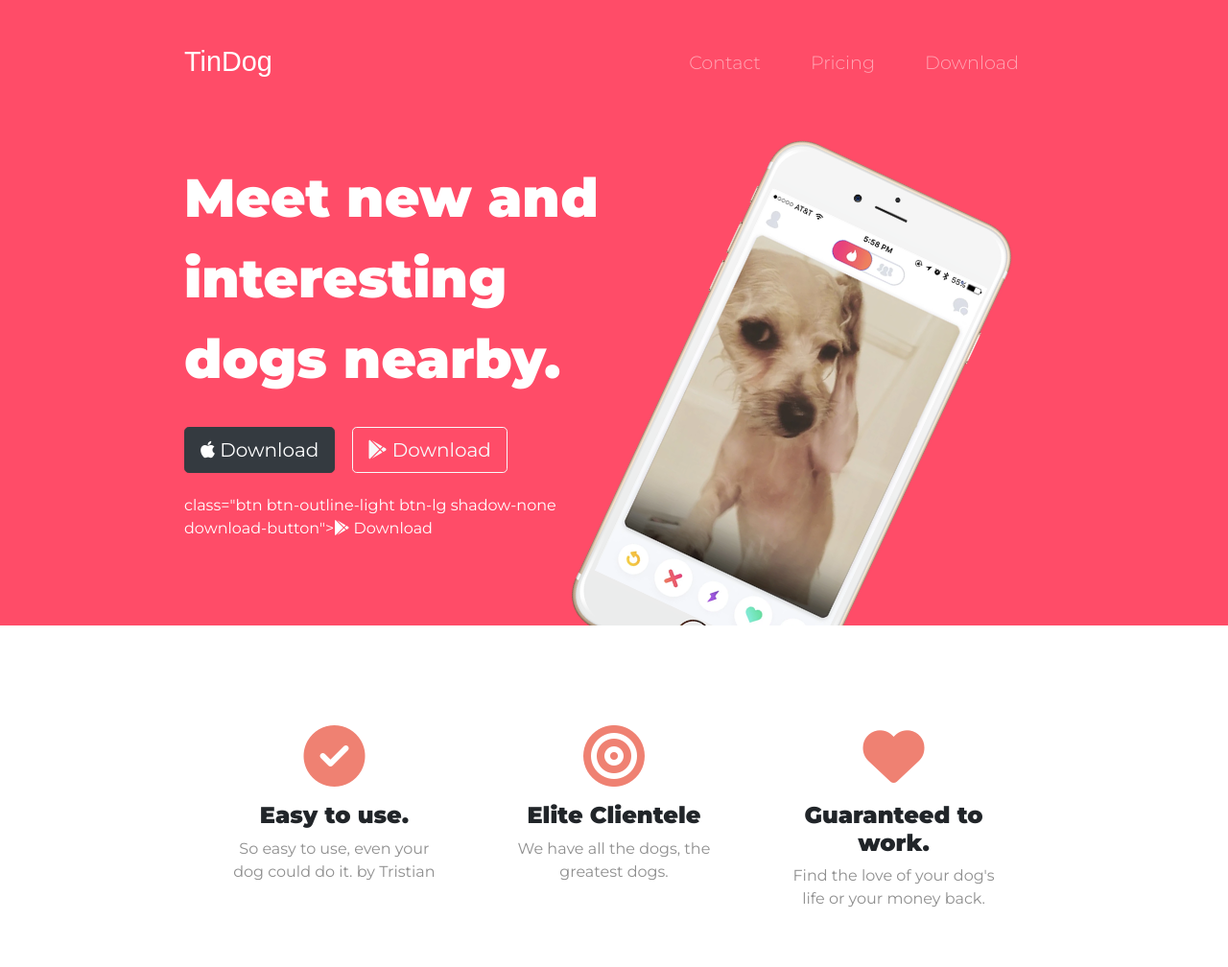
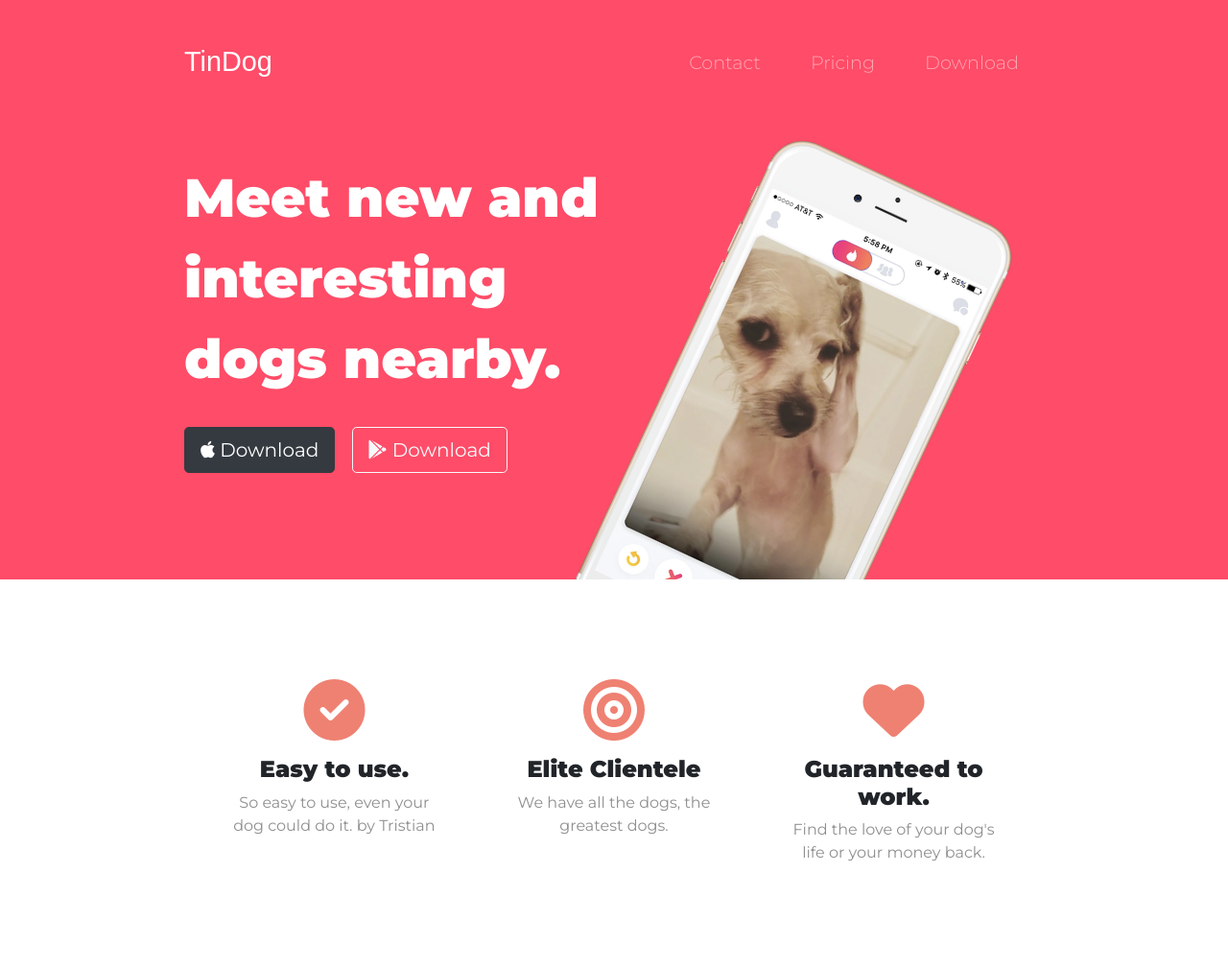
Before and after one commit to WOZ1906/TinDog, a plain HTML site: page index.html in a window 1280 px wide. Shown: the top 1008 px of the page at 96% size. Drawn offline with nearby package versions, Linux system fonts and the light colour scheme.

Commit message:
bug fix 0.2
button remaining bug fixes 2nd attempt fixing the google play button.

```diff
--- a/index.html
+++ b/index.html
@@ -56,7 +56,7 @@
     <div class="col-lg-6">
       <h1>Meet new and interesting dogs nearby.</h1>
       <button type="button" class="btn btn-dark btn-lg shadow-none download-button"><i class="fab fa-apple"></i> Download</button>
-      <button type="button" onclick="window.open('https://play.app.goo.gl/?link=https://play.google.com/store/apps/details?id=ph.cloudpanda.toktok')" class="btn btn-outline-light btn-lg shadow-none download-button"><i class="fab fa-google-play"></i> Download</button> class="btn btn-outline-light btn-lg shadow-none download-button"><i class="fab fa-google-play"></i> Download</button>
+      <button type="button" onclick="window.open('https://play.app.goo.gl/?link=https://play.google.com/store/apps/details?id=ph.cloudpanda.toktok')" class="btn btn-outline-light btn-lg shadow-none download-button"><i class="fab fa-google-play"></i> Download</button>
     </div>
     <div class="col-lg-6">
       <img class="title-image" id="imageTilt" src="images/iphone6.png" alt="iphone-mockup">
```
